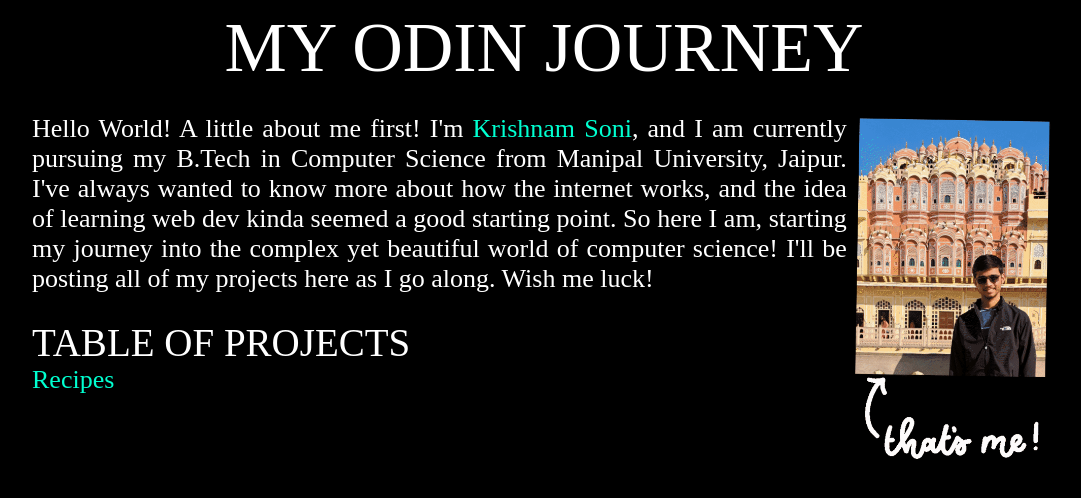
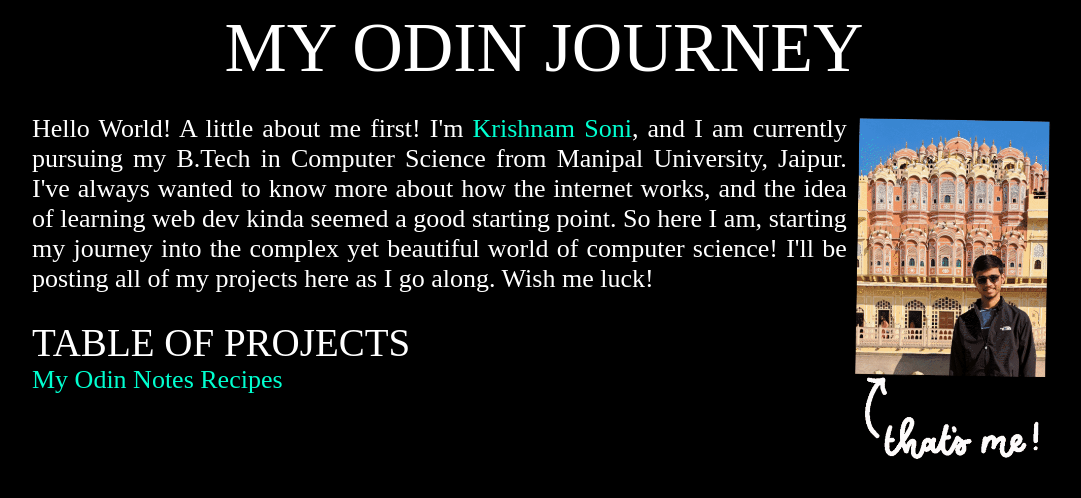
Before and after one commit to krishnams0ni/odin_journey, a plain HTML site: page index.html in a window 1280 px wide. Shown: the whole page, without its empty margins (96-1177 px from the left). Drawn offline with Linux system fonts and the light colour scheme; a web font is replaced by a local one.

Commit message:
Added link to odin notes

```diff
--- a/index.html
+++ b/index.html
@@ -22,6 +22,7 @@
       luck!
     </p>
     <h2>TABLE OF PROJECTS</h2>
+    <a href="https://odin-notes.vercel.app/">My Odin Notes</a>
     <a href="https://krishnams0ni.github.io/odin_recipes/">Recipes</a><br />
   </body>
 </html>
```
